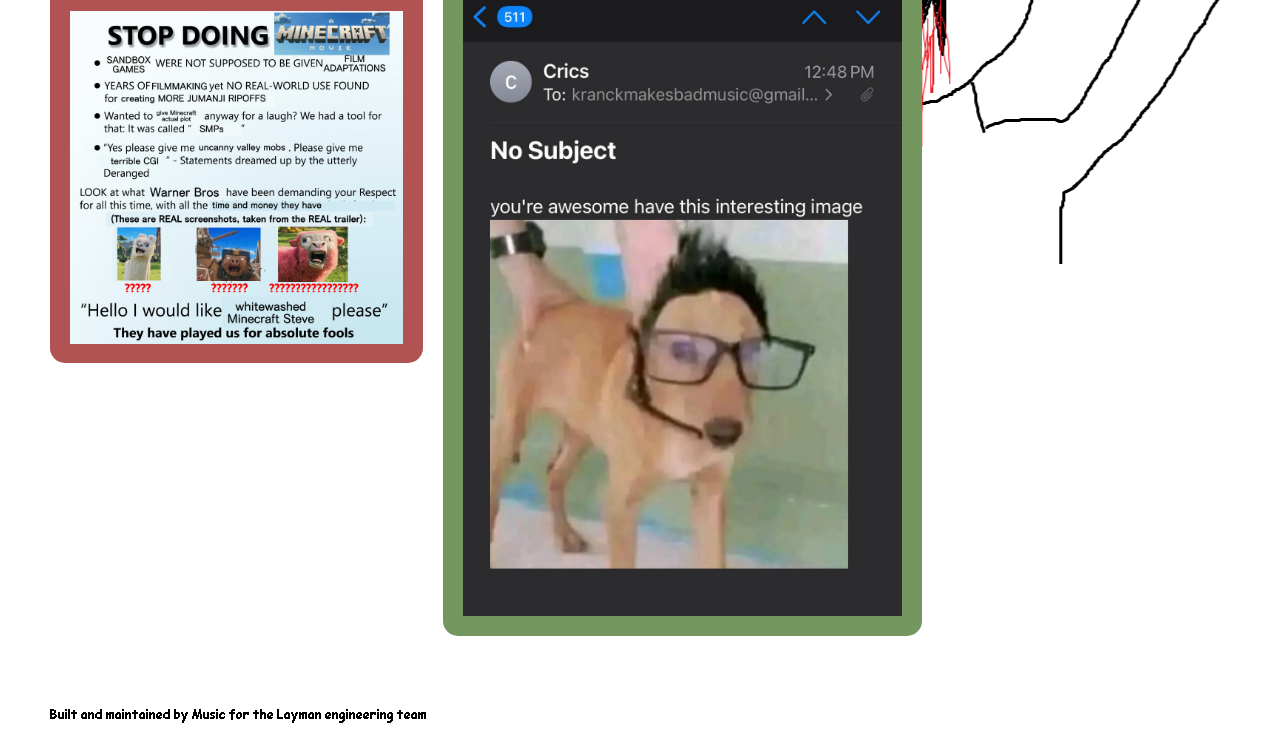
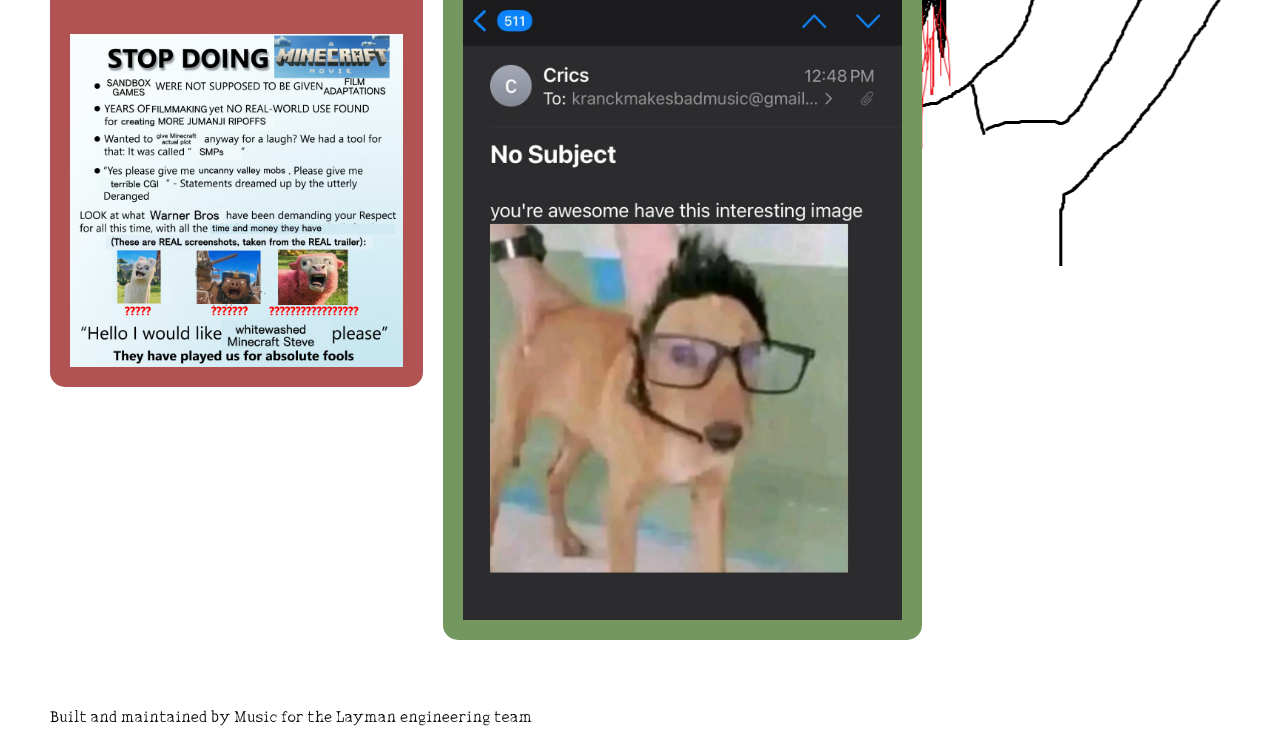
Before and after one commit to MinecraftMovie/MinecraftMovie.github.io, a PHP site: page / in a window 1280 px wide. Shown: the part 919-1662 px from the top of the page. Run offline with PHP 8.4, Linux system fonts and the light colour scheme; some libraries are stand-ins or nearby versions; some web fonts are replaced.

Commit message:
Add fonts, change portfolio style
Add fonts to fonts folder, create fonts css sheet to use across all css sheets, changed portfolio page style to match index

```diff
--- /dev/null
+++ b/fonts.css
@@ -0,0 +1,9 @@
+@font-face {font-family: Sans MS pixel rus eng; src: url('/assets/fonts/Comic Sans MS Pixel.ttf')}
+@font-face {font-family: Chinese Rocks; src: url('/assets/fonts/CHINESE ROCKS RG.OTF');}
+@font-face {font-family: Jogrunge; src: url(/assets/fonts/JOGRUNGE.OTF);}
+@font-face {font-family: Splendid; src: url(/assets/fonts/SPLENDIDN.TTF); font-weight:normal}
+@font-face {font-family: Splendid; src: url(/assets/fonts/SPLENDIDB.TTF); font-weight:bold}
+@font-face {font-family: ErikaReg; src: url(/assets/fonts/ERIKA\ PL.OTF);}
+@font-face {font-family: Minecraft Seven; src: url(/assets/fonts/MINECRAFT-SEVEN_V2.TTF);}
+@font-face {font-family: Intuitive; src: url(/assets/fonts/INTUITIVE\ FREE.TTF);}
+@font-face {font-family: Old Dreams; src: url(/assets/fonts/OLD\ DREAMS.TTF);}
--- a/index.html
+++ b/index.html
@@ -9,6 +9,7 @@
     <title> Kranck Presents: Not An Official Minecraft Website: The Minecraft Movie</title>
     <link rel="stylesheet" href="style.css">
     <link href="https://fonts.cdnfonts.com/css/minecraft-4" rel="stylesheet">
+    <link href="/fonts/CHINESE ROCKS TG.OTF" rel="stylesheet">
     <link rel="icon" type="image/x-icon" href="/assets/favicon/favicon-32x32.png">
     <!-- script for rainbow links -->
     <script type='text/javascript'>
--- a/style.css
+++ b/style.css
@@ -1,11 +1,11 @@
-@font-face {font-family: Sans MS pixel rus eng; src: url('assets/Comic Sans MS Pixel.ttf')}
+@import url(fonts.css);
 
 html{
     background-image:url("assets/kranckman.png");
     background-repeat: no-repeat;
     background-attachment: fixed;
     background-position: right;
-    font-family: 'Sans MS pixel rus eng';
+    font-family:'Intuitive';
 }
 
 body{
@@ -103,6 +103,7 @@ section *{
     margin: 0px 10px 5px;
 }
 
+
 @media screen and (max-width: 40em) {
     main{
         flex-direction: column;
```
Also changed, not shown: assets/fonts/CHINESE ROCKS RG.OTF (added), assets/fonts/Comic Sans MS Pixel.ttf (renamed from assets/Comic Sans MS Pixel.ttf), assets/fonts/ERIKA PL.OTF (added), assets/fonts/INTUITIVE FREE.TTF (added), assets/fonts/MINECRAFT-SEVEN_V2.TTF (added), assets/fonts/SPLENDIDB.TTF (added), assets/fonts/SPLENDIDN.TTF (added), 2 other files.
